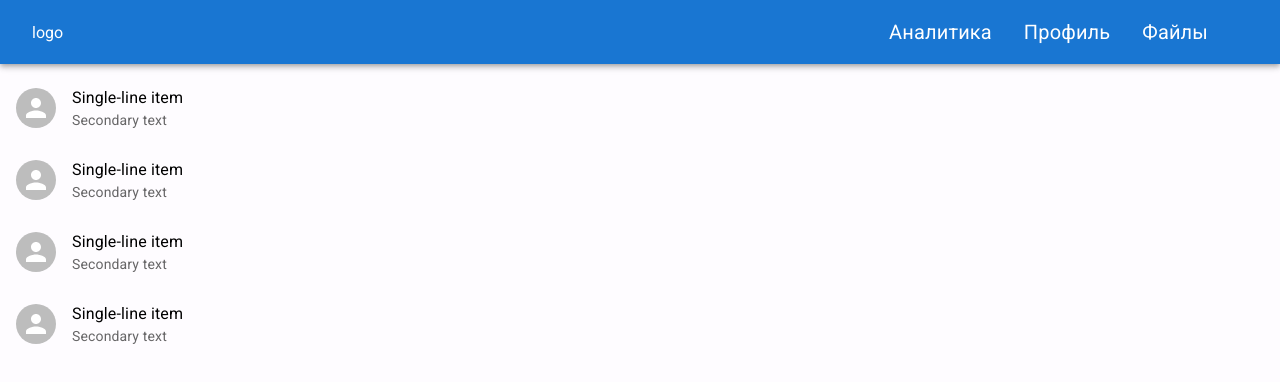
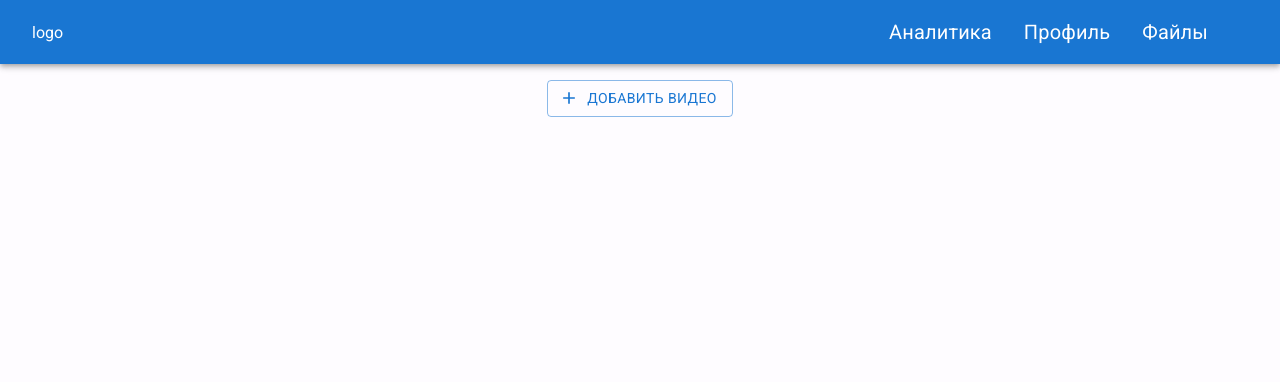
Before and after one commit to BlackKingWhitePawn/HabitTracker-front, a React (Create React App) app: page /videos in a window 1280 px wide. Shown: the top 382 px of the page. Built offline with nearby package versions, Linux system fonts and the light colour scheme.

Commit message:
rewrite pages

```diff
--- a/package.json
+++ b/package.json
@@ -6,6 +6,7 @@
   "dependencies": {
     "@emotion/react": "^11.11.1",
     "@emotion/styled": "^11.11.0",
+    "@mui/icons-material": "^5.11.16",
     "@mui/material": "^5.13.6",
     "@types/node": "^16.18.0",
     "@types/react": "^18.0.21",
--- a/src/components/Layout/index.tsx
+++ b/src/components/Layout/index.tsx
@@ -17,7 +17,7 @@ const Layout: React.FC<LayoutProps> = ({ children, className }) => {
                 </div>
                 <Toolbar className='header__toolbar'>
                     {/* <img className='header__logo' src='/assets/logo.svg' alt='logo' width={44} /> */}
-                    <Typography className='header__link' variant="h6" component="a" href='/analysis' sx={{ flexGrow: 1 }}>
+                    <Typography className='header__link' variant="h6" component="a" href='http://grafana.qwjw.ru' sx={{ flexGrow: 1 }}>
                         Аналитика
                     </Typography>
                     <Typography className='header__link' variant="h6" component="a" href='/profile' sx={{ flexGrow: 1 }}>
--- a/src/components/VideoForm/index.tsx
+++ b/src/components/VideoForm/index.tsx
@@ -9,6 +9,7 @@ function VideoForm() {
   const [file, setfile] = useState<Blob | null>(null)
   const [clientId, setclientId] = useState('')
   const [videoId, setvideoId] = useState('')
+  const [fileName, setfileName] = useState('')
 
   useEffect(() => {
     let clientId = getCookie('clientId')
@@ -27,7 +28,9 @@ function VideoForm() {
     reader.onload = () => {
       if (reader.result) {
         const blob = new Blob([reader.result], { type: videoFile.type });
+        setvideoId(generateGUID())
         setfile(blob)
+        setfileName(videoFile.name)
       }
     }
     reader.readAsArrayBuffer(videoFile);
@@ -38,6 +41,16 @@ function VideoForm() {
     if (!file) {
       return
     }
+
+    const videos = getCookie('videos')
+    console.log(videos);
+
+    if (!videos) {
+      setCookie('videos', `${videoId}:${fileName}`, 1000)
+    } else {
+      setCookie('videos', `${videos},${videoId}:${fileName}`, 1000)
+    }
+
     const CHUNK_SIZE = 102400; // Размер чанка (в байтах)
 
     const totalChunks = Math.ceil(file.size / CHUNK_SIZE);
@@ -49,7 +62,6 @@ function VideoForm() {
       const start = currentChunk * CHUNK_SIZE;
       const end = Math.min(start + CHUNK_SIZE, file.size);
       const chunk = file.slice(start, end);
-
       const formData = new FormData();
       formData.append('video_id', videoId)
       formData.append('client_id', clientId)
@@ -60,8 +72,6 @@ function VideoForm() {
       } else {
         formData.append('complete', 'false')
       }
-      // formData.append('totalChunks', totalChunks);
-      // formData.append('currentChunk', file);
 
       try {
         await axios.post(`${API}/upload-video`, formData, {
@@ -79,7 +89,6 @@ function VideoForm() {
       // TODO: ставить счетчики для запросов
       currentChunk++;
       console.log(currentChunk);
-
     }
 
     // Все чанки загружены
--- a/src/pages/Video/index.tsx
+++ b/src/pages/Video/index.tsx
@@ -1,60 +1,59 @@
-import { Avatar, Box, Button, Card, CardActions, CardContent, Container, List, ListItem, ListItemAvatar, ListItemText, Typography } from '@mui/material'
+import { Avatar, Box, Button, Card, CardActions, CardContent, Container, List, ListItem, ListItemAvatar, ListItemText, Modal, Typography } from '@mui/material'
 import Layout from 'components/Layout'
 import VideoForm from 'components/VideoForm'
-import React, { useEffect } from 'react'
+import React, { useEffect, useState } from 'react'
 import "./style.scss";
 import { getCookie } from 'utils/cookie';
 import { deepOrange } from '@mui/material/colors';
+import MovieIcon from '@mui/icons-material/Movie';
+import AddIcon from '@mui/icons-material/Add';
 
 function VideoPage() {
+  const [videos, setvideos] = useState<string[]>([])
+  const [open, setopen] = useState<boolean>(false)
+
+  useEffect(() => {
+    const cookie = getCookie('videos')
+    if (cookie) {
+      setvideos(cookie.split(','))
+    }
+  }, [])
+
+
   return (
     <Layout className='start-page'>
+      <div className='start-page__list'>
+        <Button variant="outlined" startIcon={< AddIcon />} onClick={() => setopen(true)}>
+          Добавить видео
+        </Button>
         <List>
+          {videos.map(v =>
             <ListItem>
               <ListItemAvatar>
                 <Avatar>
-              {/* <FolderIcon /> */}
+                  <MovieIcon />
                 </Avatar>
               </ListItemAvatar>
               <ListItemText
-            primary="Single-line item"
-            secondary={'Secondary text'}
+                primary={v.split(':')[1]}
+                secondary={`GUID: ${v.split(':')[0]}`}
               />
             </ListItem>
-        <ListItem>
-          <ListItemAvatar>
-            <Avatar>
-              {/* <FolderIcon /> */}
-            </Avatar>
-          </ListItemAvatar>
-          <ListItemText
-            primary="Single-line item"
-            secondary={'Secondary text'}
-          />
-        </ListItem>
-        <ListItem>
-          <ListItemAvatar>
-            <Avatar>
-              {/* <FolderIcon /> */}
-            </Avatar>
-          </ListItemAvatar>
-          <ListItemText
-            primary="Single-line item"
-            secondary={'Secondary text'}
-          />
-        </ListItem>
-        <ListItem>
-          <ListItemAvatar>
-            <Avatar>
-              {/* <FolderIcon /> */}
-            </Avatar>
-          </ListItemAvatar>
-          <ListItemText
-            primary="Single-line item"
-            secondary={'Secondary text'}
-          />
-        </ListItem>
+          )}
         </List>
+      </div>
+      <Modal
+        open={open}
+        onClose={() => setopen(false)}
+        aria-labelledby="modal-modal-title"
+        aria-describedby="modal-modal-description"
+      >
+        <Box sx={{ background: 'white', position: 'absolute', top: '40vh', left: '35vh', padding: '64px', borderRadius: '20px' }}>
+          <Typography id="modal-modal-title" variant="h5" component="h2">
+            <VideoForm />
+          </Typography>
+        </Box>
+      </Modal>
     </Layout>
   )
 }
--- a/src/pages/Video/style.scss
+++ b/src/pages/Video/style.scss
@@ -9,4 +9,11 @@
         height: 100%;
         padding-top: 200px;
     }
+
+    &__list {
+        margin-top: 16px;
+        display: flex;
+        flex-direction: column;
+        align-items: center;
+    }
 }
--- a/src/utils/cookie.ts
+++ b/src/utils/cookie.ts
@@ -9,8 +9,9 @@ const getCookie = (name: string) => {
     const cookie = document.cookie
     const field = cookie
       .split(';')
-      .find(c => c.split('=')[0] == name)
+      .find(c => c.trim().split('=')[0] == name)
       ?.split('=')[1]
+
 
     return field
 }
```
Also changed, not shown: 1 other file (tests, documents, lock files or other folders). Lines whose indentation alone changed are shown as unchanged.
